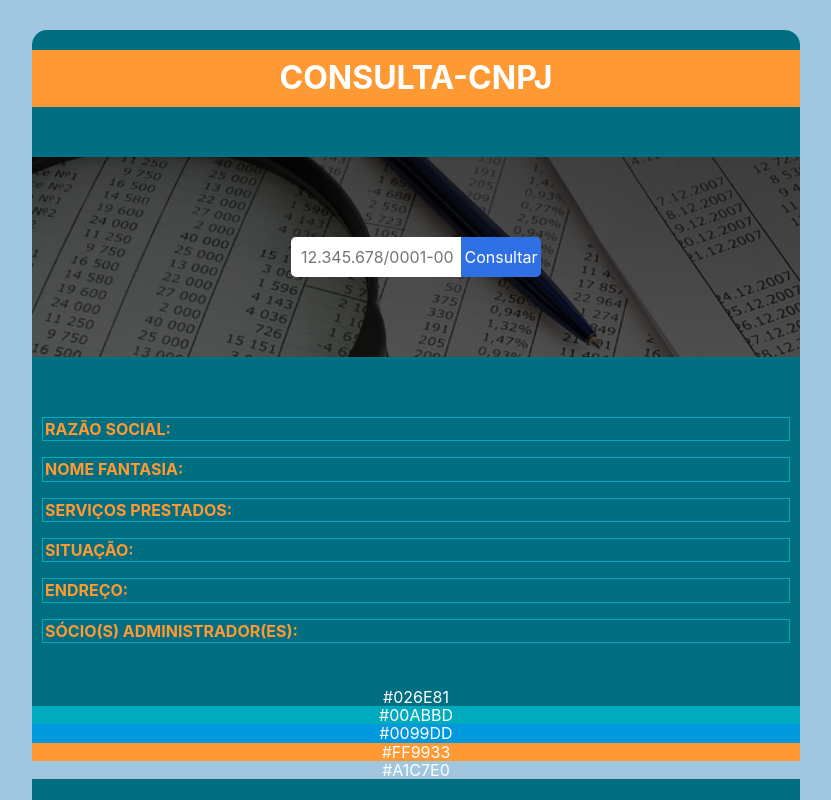
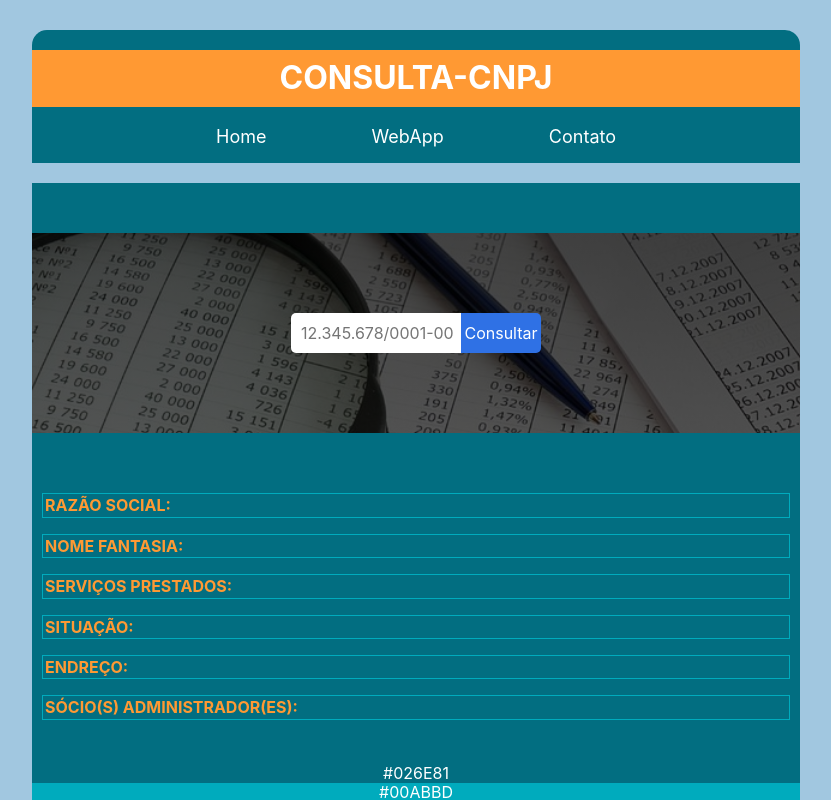
Before and after one commit to joaofq/projeto-cnpj, a React (Create React App) app: page / in a window 1280 px wide. Shown: the top 800 px of the page, without its empty margins (224-1055 px from the left). Built offline with nearby package versions, Linux system fonts and the light colour scheme.

Commit message:
Add About and Navigation components

```diff
--- a/src/components/App.js
+++ b/src/components/App.js
@@ -1,6 +1,8 @@
 import React from 'react';
+// import { Route, Routes } from 'react-router-dom';
 import './App.css';
 import Header from './Header/Header.js';
+import Navigation from './Navigation/Navigation';
 import Footer from './Footer/Footer';
 import Resultado from './Resultado/Resultado';
 import Form from './Form/Form';
@@ -25,7 +27,8 @@ function App() {
     <div className="App">
       <div className="App_console">
         <Header />
-
+        <Navigation />
+        <div style={{ backgroundColor: '#A1C7E0', height: 20 }}></div>
         <Form onCnpjSubmit={handleCnpjSubmit} />
         <Resultado data={data} />
         <br></br>
--- a/src/components/Navigation/Navigation.js
+++ b/src/components/Navigation/Navigation.js
@@ -0,0 +1,14 @@
+import React from 'react';
+import './navigation.css';
+
+export default function Navigation() {
+  return (
+    <nav className="nav">
+      <ul className="navbar">
+        <li className="navitem">Home</li>
+        <li className="navitem">WebApp</li>
+        <li className="navitem">Contato</li>
+      </ul>
+    </nav>
+  );
+}
--- a/src/components/Navigation/navigation.css
+++ b/src/components/Navigation/navigation.css
@@ -0,0 +1,22 @@
+.nav {
+  display: flex;
+  justify-content: center;
+}
+
+.navbar {
+  margin-top: 20px;
+  padding: 0;
+  width: 400px;
+  display: flex;
+  justify-content: space-between;
+  list-style: none;
+}
+
+.navitem {
+  font-size: 18px;
+}
+
+.navitem:hover {
+  color: aqua;
+  cursor: pointer;
+}
```
Also changed, not shown: src/components/About/About.js (+19 -0 lines).
